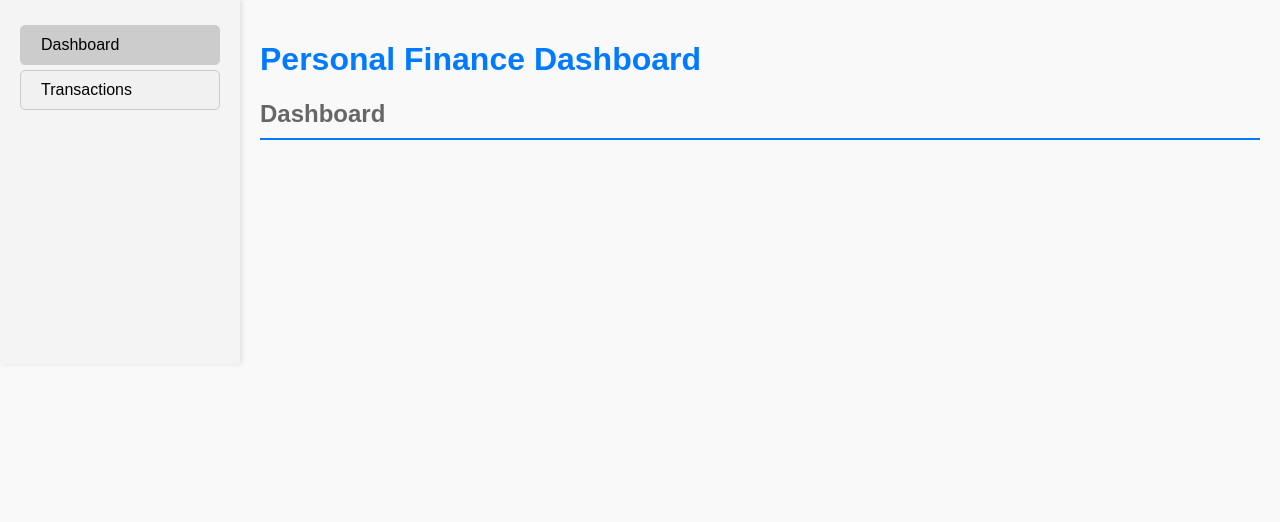
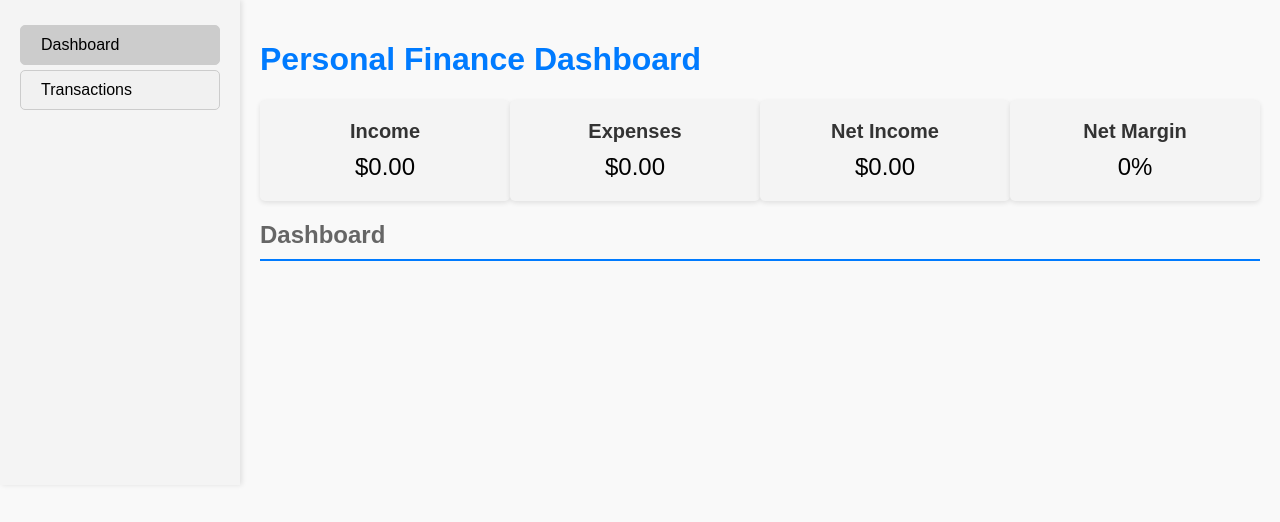
Before and after one commit to Zohaib8989/App_PersonalFinance, a plain HTML site: page index.html in a window 1280 px wide. Drawn offline with nearby package versions, Linux system fonts and the light colour scheme.

Commit message:
Update index.html

```diff
--- a/index.html
+++ b/index.html
@@ -44,6 +44,33 @@
         header {
             text-align: left;
             margin-bottom: 20px;
+        }
+
+        .kpi-container {
+            display: flex;
+            justify-content: space-between;
+            margin-bottom: 20px;
+        }
+
+        .kpi-box {
+            background-color: #f4f4f4;
+            padding: 20px;
+            border-radius: 5px;
+            box-shadow: 0 2px 5px rgba(0,0,0,0.1);
+            width: 23%;
+            text-align: center;
+        }
+
+        .kpi-box h3 {
+            margin: 0 0 10px;
+            font-size: 20px;
+            color: #333;
+        }
+
+        .kpi-box p {
+            margin: 0;
+            font-size: 24px;
+            color: #000;
         }
 
         .tab {
@@ -140,6 +167,24 @@
             <h1>Personal Finance Dashboard</h1>
         </header>
         <section id="dashboard" class="tab active">
+            <div class="kpi-container">
+                <div class="kpi-box">
+                    <h3>Income</h3>
+                    <p id="kpi-income">$0.00</p>
+                </div>
+                <div class="kpi-box">
+                    <h3>Expenses</h3>
+                    <p id="kpi-expenses">$0.00</p>
+                </div>
+                <div class="kpi-box">
+                    <h3>Net Income</h3>
+                    <p id="kpi-net-income">$0.00</p>
+                </div>
+                <div class="kpi-box">
+                    <h3>Net Margin</h3>
+                    <p id="kpi-net-margin">0%</p>
+                </div>
+            </div>
             <h2>Dashboard</h2>
             <div id="charts">
                 <canvas id="monthlyIncomeExpenseChart"></canvas>
```
